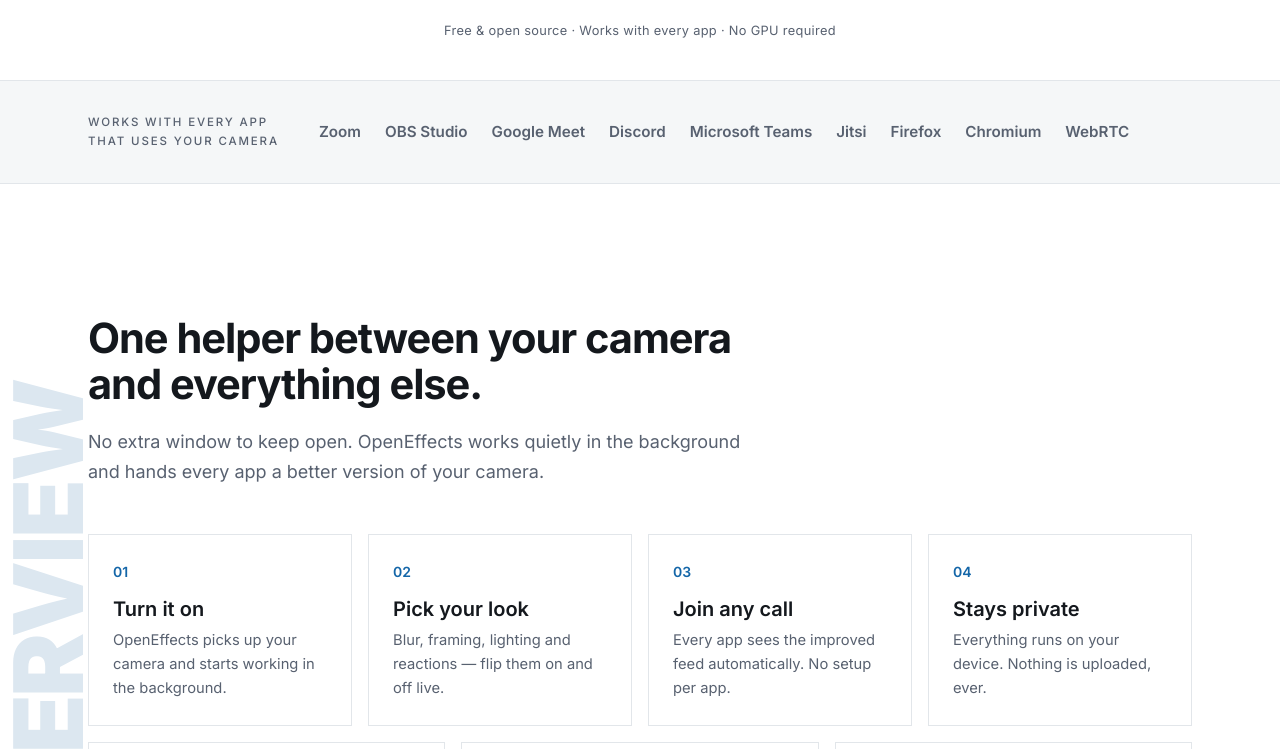
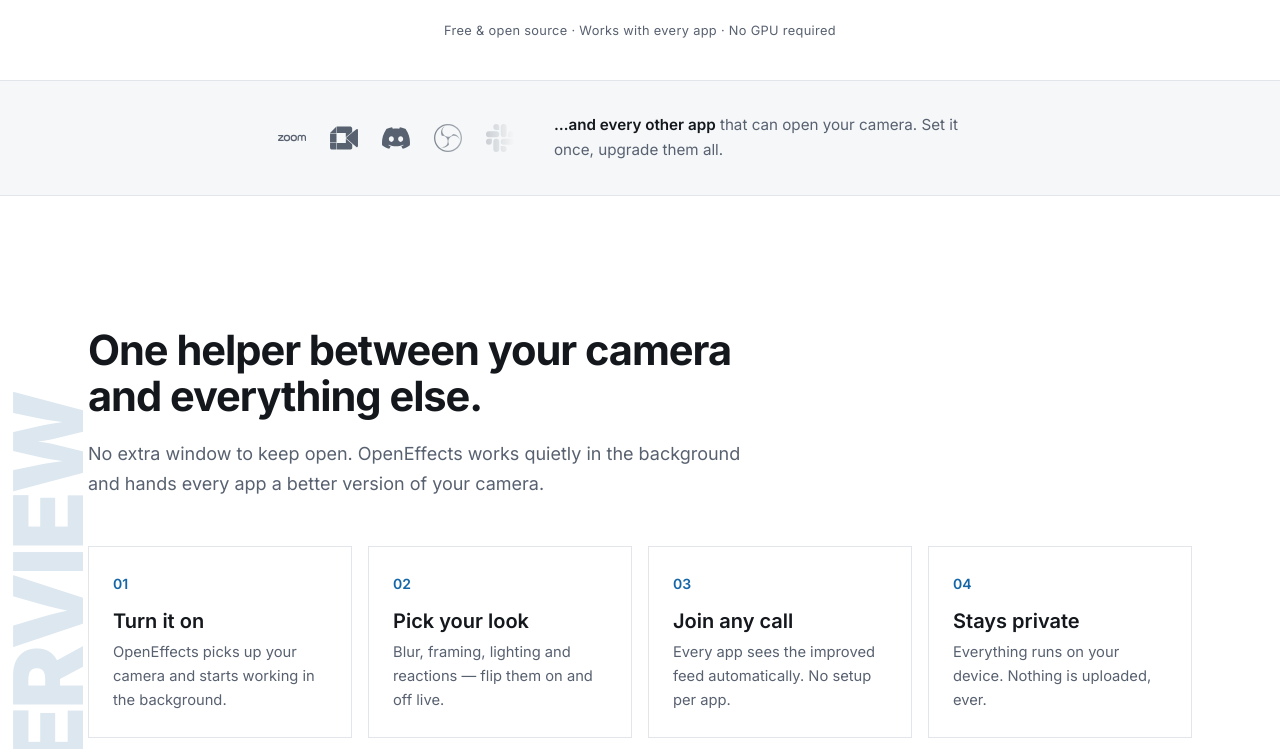
Before and after one commit to funinkina/openeffects, an Astro site in the folder website/: page / in a window 1280 px wide. Shown: the part 1011-1760 px from the top of the page. Built offline with nearby package versions, Linux system fonts and the light colour scheme; Astro itself is replaced by a stand-in of ours.

Commit message:
Refactor app icons section: replace app list with SVG icons for improved visual representation and layout adjustments

```diff
--- a/website/src/components/FeatureCard.astro
+++ b/website/src/components/FeatureCard.astro
@@ -21,9 +21,7 @@ const { icon, title, body, badge } = Astro.props;
 <article
   class="group card relative flex flex-col gap-4 p-6 transition-colors duration-200 hover:border-accent/60"
 >
-  <div
-    class="flex h-11 w-11 items-center justify-center border border-accent/25 bg-accent/8 text-accent"
-  >
+  <div class="flex h-11 w-11 items-center justify-center text-accent">
     <svg
       class="h-6 w-6"
       viewBox="0 0 24 24"
--- a/website/src/pages/index.astro
+++ b/website/src/pages/index.astro
@@ -17,16 +17,28 @@ const AUTHOR_GITHUB = "https://github.com/funinkina";
 const AUTHOR_BMC = "https://buymeacoffee.com/funinkina";
 const AUTHOR_TWITTER = "https://twitter.com/funinkina";
 
-const apps = [
-  "Zoom",
-  "OBS Studio",
-  "Google Meet",
-  "Discord",
-  "Microsoft Teams",
-  "Jitsi",
-  "Firefox",
-  "Chromium",
-  "WebRTC",
+// Monochrome brand marks (Simple Icons) for the "works with" strip.
+const appIcons = [
+  {
+    name: "Zoom",
+    path: "M5.033 14.649H.743a.74.74 0 0 1-.686-.458.74.74 0 0 1 .16-.808L3.19 10.41H1.06A1.06 1.06 0 0 1 0 9.35h3.957c.301 0 .57.18.686.458a.74.74 0 0 1-.161.808L1.51 13.59h2.464c.585 0 1.06.475 1.06 1.06zM24 11.338c0-1.14-.927-2.066-2.066-2.066-.61 0-1.158.265-1.537.686a2.061 2.061 0 0 0-1.536-.686c-1.14 0-2.066.926-2.066 2.066v3.311a1.06 1.06 0 0 0 1.06-1.06v-2.251a1.004 1.004 0 0 1 2.013 0v2.251c0 .586.474 1.06 1.06 1.06v-3.311a1.004 1.004 0 0 1 2.012 0v2.251c0 .586.475 1.06 1.06 1.06zM16.265 12a2.728 2.728 0 1 1-5.457 0 2.728 2.728 0 0 1 5.457 0zm-1.06 0a1.669 1.669 0 1 0-3.338 0 1.669 1.669 0 0 0 3.338 0zm-4.82 0a2.728 2.728 0 1 1-5.458 0 2.728 2.728 0 0 1 5.457 0zm-1.06 0a1.669 1.669 0 1 0-3.338 0 1.669 1.669 0 0 0 3.338 0z",
+  },
+  {
+    name: "Google Meet",
+    path: "M5.53 2.13 0 7.75h5.53zm.398 0v5.62h7.608v3.65l5.47-4.45c-.014-1.22.031-2.25-.025-3.46-.148-1.09-1.287-1.47-2.236-1.36zM23.1 4.32c-.802.295-1.358.995-2.047 1.49-2.506 2.05-4.982 4.12-7.468 6.19 3.025 2.59 6.04 5.18 9.065 7.76 1.218.671 1.428-.814 1.328-1.64v-13a.828.828 0 0 0-.877-.825zM.038 8.15v7.7h5.53v-7.7zm13.577 8.1H6.008v5.62c3.864-.006 7.737.011 11.58-.009 1.02-.07 1.618-1.12 1.468-2.07v-2.51l-5.47-4.68v3.65zm-13.577 0c.02 1.44-.041 2.88.033 4.31.162.948 1.158 1.43 2.047 1.31h3.464v-5.62z",
+  },
+  {
+    name: "Discord",
+    path: "M20.317 4.3698a19.7913 19.7913 0 00-4.8851-1.5152.0741.0741 0 00-.0785.0371c-.211.3753-.4447.8648-.6083 1.2495-1.8447-.2762-3.68-.2762-5.4868 0-.1636-.3933-.4058-.8742-.6177-1.2495a.077.077 0 00-.0785-.037 19.7363 19.7363 0 00-4.8852 1.515.0699.0699 0 00-.0321.0277C.5334 9.0458-.319 13.5799.0992 18.0578a.0824.0824 0 00.0312.0561c2.0528 1.5076 4.0413 2.4228 5.9929 3.0294a.0777.0777 0 00.0842-.0276c.4616-.6304.8731-1.2952 1.226-1.9942a.076.076 0 00-.0416-.1057c-.6528-.2476-1.2743-.5495-1.8722-.8923a.077.077 0 01-.0076-.1277c.1258-.0943.2517-.1923.3718-.2914a.0743.0743 0 01.0776-.0105c3.9278 1.7933 8.18 1.7933 12.0614 0a.0739.0739 0 01.0785.0095c.1202.099.246.1981.3728.2924a.077.077 0 01-.0066.1276 12.2986 12.2986 0 01-1.873.8914.0766.0766 0 00-.0407.1067c.3604.698.7719 1.3628 1.225 1.9932a.076.076 0 00.0842.0286c1.961-.6067 3.9495-1.5219 6.0023-3.0294a.077.077 0 00.0313-.0552c.5004-5.177-.8382-9.6739-3.5485-13.6604a.061.061 0 00-.0312-.0286zM8.02 15.3312c-1.1825 0-2.1569-1.0857-2.1569-2.419 0-1.3332.9555-2.4189 2.157-2.4189 1.2108 0 2.1757 1.0952 2.1568 2.419 0 1.3332-.9555 2.4189-2.1569 2.4189zm7.9748 0c-1.1825 0-2.1569-1.0857-2.1569-2.419 0-1.3332.9554-2.4189 2.1569-2.4189 1.2108 0 2.1757 1.0952 2.1568 2.419 0 1.3332-.946 2.4189-2.1568 2.4189Z",
+  },
+  {
+    name: "OBS Studio",
+    path: "M12,24C5.383,24,0,18.617,0,12S5.383,0,12,0s12,5.383,12,12S18.617,24,12,24z M12,1.109 C5.995,1.109,1.11,5.995,1.11,12C1.11,18.005,5.995,22.89,12,22.89S22.89,18.005,22.89,12C22.89,5.995,18.005,1.109,12,1.109z M6.182,5.99c0.352-1.698,1.503-3.229,3.05-3.996c-0.269,0.273-0.595,0.483-0.844,0.78c-1.02,1.1-1.48,2.692-1.199,4.156 c0.355,2.235,2.455,4.06,4.732,4.028c1.765,0.079,3.485-0.937,4.348-2.468c1.848,0.063,3.645,1.017,4.7,2.548 c0.54,0.799,0.962,1.736,0.991,2.711c-0.342-1.295-1.202-2.446-2.375-3.095c-1.135-0.639-2.529-0.802-3.772-0.425 c-1.56,0.448-2.849,1.723-3.293,3.293c-0.377,1.25-0.216,2.628,0.377,3.772c-0.825,1.429-2.315,2.449-3.932,2.756 c-1.244,0.261-2.551,0.059-3.709-0.464c1.036,0.302,2.161,0.355,3.191-0.011c1.381-0.457,2.522-1.567,3.024-2.935 c0.556-1.49,0.345-3.261-0.591-4.54c-0.7-1.007-1.803-1.717-3.002-1.969c-0.38-0.068-0.764-0.098-1.148-0.134 c-0.611-1.231-0.834-2.66-0.528-3.996L6.182,5.99z",
+  },
+  {
+    name: "Slack",
+    path: "M5.042 15.165a2.528 2.528 0 0 1-2.52 2.523A2.528 2.528 0 0 1 0 15.165a2.527 2.527 0 0 1 2.522-2.52h2.52v2.52zM6.313 15.165a2.527 2.527 0 0 1 2.521-2.52 2.527 2.527 0 0 1 2.521 2.52v6.313A2.528 2.528 0 0 1 8.834 24a2.528 2.528 0 0 1-2.521-2.522v-6.313zM8.834 5.042a2.528 2.528 0 0 1-2.521-2.52A2.528 2.528 0 0 1 8.834 0a2.528 2.528 0 0 1 2.521 2.522v2.52H8.834zM8.834 6.313a2.528 2.528 0 0 1 2.521 2.521 2.528 2.528 0 0 1-2.521 2.521H2.522A2.528 2.528 0 0 1 0 8.834a2.528 2.528 0 0 1 2.522-2.521h6.312zM18.956 8.834a2.528 2.528 0 0 1 2.522-2.521A2.528 2.528 0 0 1 24 8.834a2.528 2.528 0 0 1-2.522 2.521h-2.522V8.834zM17.688 8.834a2.528 2.528 0 0 1-2.523 2.521 2.527 2.527 0 0 1-2.52-2.521V2.522A2.527 2.527 0 0 1 15.165 0a2.528 2.528 0 0 1 2.523 2.522v6.312zM15.165 18.956a2.528 2.528 0 0 1 2.523 2.522A2.528 2.528 0 0 1 15.165 24a2.527 2.527 0 0 1-2.52-2.522v-2.522h2.52zM15.165 17.688a2.527 2.527 0 0 1-2.52-2.523 2.526 2.526 0 0 1 2.52-2.52h6.313A2.527 2.527 0 0 1 24 15.165a2.528 2.528 0 0 1-2.522 2.523h-6.313z",
+  },
 ];
 
 const features: {
@@ -222,25 +234,33 @@ const ghPath =
       </div>
     </section>
 
-    <section class="border-y border-line bg-surface cursor-default">
+    <section class="border-y border-line bg-surface">
       <div class="mx-auto max-w-6xl px-6 py-8">
         <div
-          class="flex flex-col items-start gap-5 lg:flex-row lg:items-center lg:gap-10"
+          class="flex flex-col justify-center items-start gap-6 sm:flex-row sm:items-center sm:gap-10"
         >
-          <p
-            class="shrink-0 text-[0.72rem] font-medium uppercase leading-relaxed tracking-[0.16em] text-muted"
+          <div
+            class="flex shrink-0 items-center gap-6 text-muted mask-[linear-gradient(to_right,#000_0%,#000_55%,transparent_100%)] [-webkit-mask-image:linear-gradient(to_right,#000_0%,#000_55%,transparent_100%)]"
           >
-            Works with every app<br class="hidden lg:block" /> that uses your camera
-          </p>
-          <div class="flex flex-wrap items-center gap-x-6 gap-y-3">
             {
-              apps.map((app) => (
-                <span class="text-[0.95rem] font-semibold text-muted transition-colors hover:text-fg">
-                  {app}
-                </span>
+              appIcons.map((app) => (
+                <svg
+                  class="h-7 w-7 shrink-0 transition-colors hover:text-fg"
+                  viewBox="0 0 24 24"
+                  fill="currentColor"
+                  role="img"
+                  aria-label={app.name}
+                >
+                  <title>{app.name}</title>
+                  <path d={app.path} />
+                </svg>
               ))
             }
           </div>
+          <p class="max-w-md text-[0.95rem] leading-relaxed text-muted">
+            <span class="font-semibold text-fg">…and every other app</span> that can
+            open your camera. Set it once, upgrade them all.
+          </p>
         </div>
       </div>
     </section>
@@ -313,11 +333,11 @@ const ghPath =
         >FEATURES</span
       >
       <div class="mx-auto max-w-6xl px-6 py-20 sm:py-28">
-        <div class="max-w-2xl">
+        <div class="max-w-3xl">
           <h2
             class="mt-5 text-3xl font-bold tracking-tight sm:text-[2.6rem] sm:leading-[1.1]"
           >
-            Everything a modern camera does — <span class="text-muted"
+            Everything a modern camera does <span class="text-muted"
               >without the closed-source camera app.</span
             >
           </h2>
```
